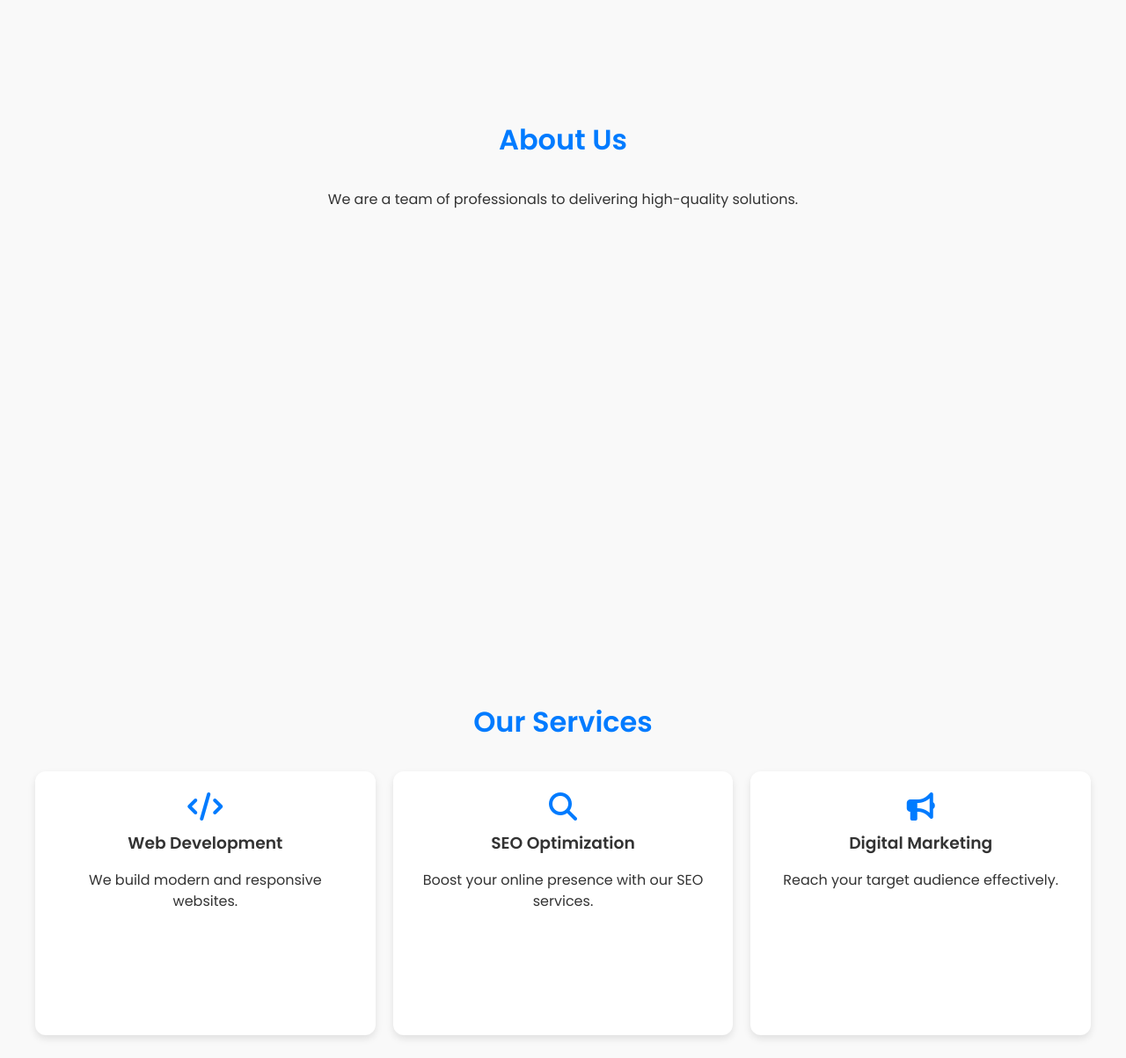
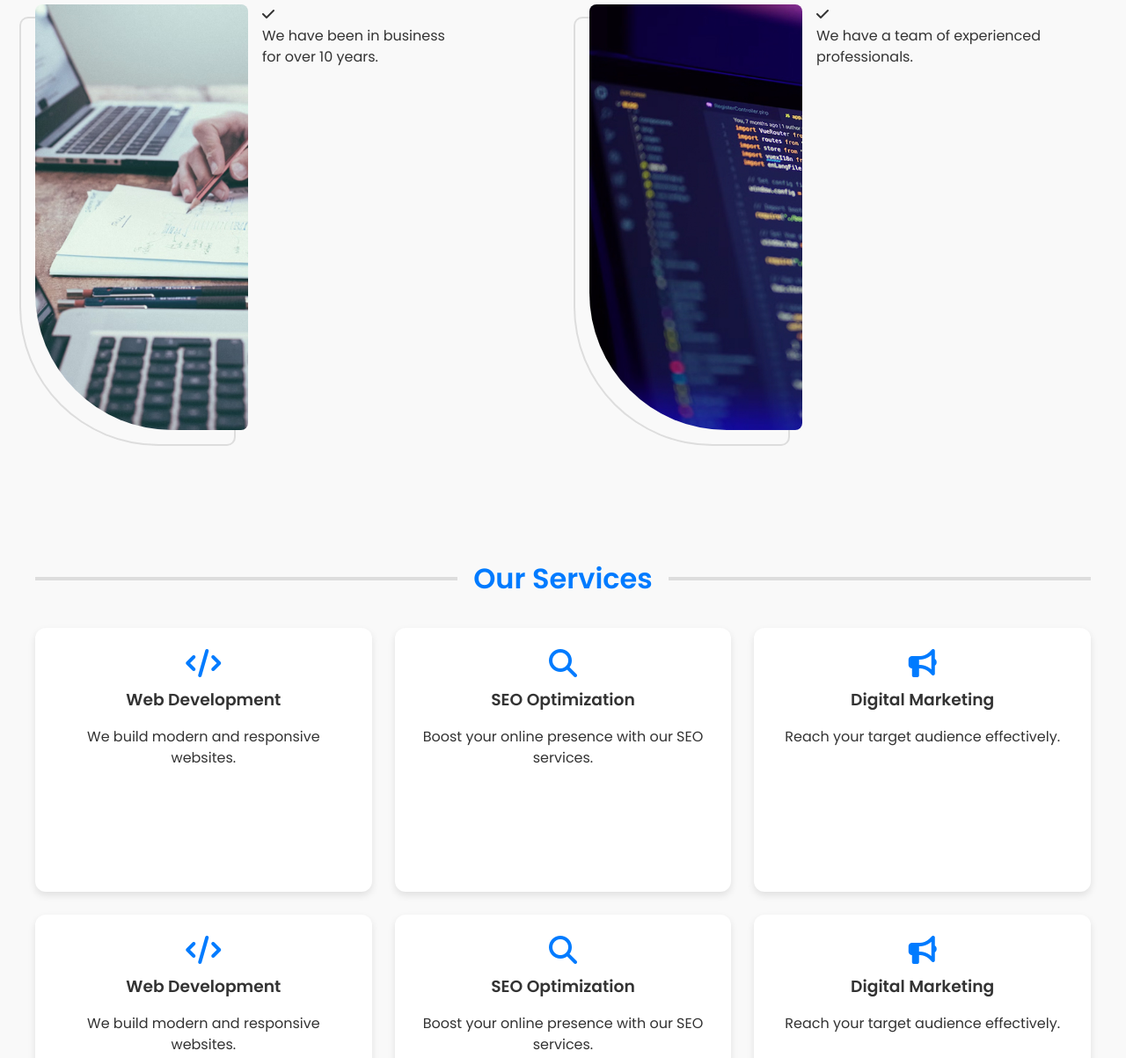
Before and after one commit to yevhen-lymar/landing-page-project-idea-01, a plain HTML site: page index.html in a window 1280 px wide. Shown: the part 1000-2203 px from the top of the page at 88% size. Drawn offline with Linux system fonts and the light colour scheme.

Commit message:
edit styles, add about img

```diff
--- a/index.html
+++ b/index.html
@@ -23,7 +23,9 @@
     <!-- HEADER -->
     <header class="header" id="header">
       <div class="container">
-        <div class="header__logo">LandingLogo</div>
+        <div class="header__logo">
+          <a href="#hero" class="header__logo-link">LandingLogo</a>
+        </div>
         <nav class="header__nav">
           <ul class="header__list">
             <li class="header__item">
@@ -63,6 +65,35 @@
           <p class="about__description">
             We are a team of professionals to delivering high-quality solutions.
           </p>
+          <div class="about__content">
+            <div class="about__item">
+              <img
+                src="./images/about-image-work.jpg"
+                alt="Working"
+                class="about__item-img"
+              />
+              <div class="about__item-info">
+                <i class="fa fa-check about__icon"></i>
+                <p class="about__text">
+                  We have been in business<br />
+                  for over 10 years.
+                </p>
+              </div>
+            </div>
+            <div class="about__item">
+              <img
+                src="./images/about-image-programming.jpg"
+                alt="Programming"
+                class="about__item-img"
+              />
+              <div class="about__item-info">
+                <i class="fa fa-check about__icon"></i>
+                <p class="about__text">
+                  We have a team of experienced professionals.
+                </p>
+              </div>
+            </div>
+          </div>
         </div>
       </section>
 
@@ -71,6 +102,27 @@
         <div class="container">
           <h2 class="services__title">Our Services</h2>
           <ul class="services__list">
+            <li class="services__item">
+              <i class="fa fa-code services__icon"></i>
+              <h3 class="services__name">Web Development</h3>
+              <p class="services__description">
+                We build modern and responsive websites.
+              </p>
+            </li>
+            <li class="services__item">
+              <i class="fa-solid fa-magnifying-glass services__icon"></i>
+              <h3 class="services__name">SEO Optimization</h3>
+              <p class="services__description">
+                Boost your online presence with our SEO services.
+              </p>
+            </li>
+            <li class="services__item">
+              <i class="fa-solid fa-bullhorn services__icon"></i>
+              <h3 class="services__name">Digital Marketing</h3>
+              <p class="services__description">
+                Reach your target audience effectively.
+              </p>
+            </li>
             <li class="services__item">
               <i class="fa fa-code services__icon"></i>
               <h3 class="services__name">Web Development</h3>
@@ -107,6 +159,7 @@
               <p class="contact__text">Address: 123 Main Street, City</p>
 
               <iframe
+                class="contact__map"
                 src="https://www.google.com/maps/embed?pb=!1m18!1m12!1m3!1d387191.33750346623!2d-73.97968099999999!3d40.6974881!2m3!1f0!2f0!3f0!3m2!1i1024!2i768!4f13.1!3m3!1m2!1s0x89c24fa5d33f083b%3A0xc80b8f06e177fe62!2z0J3RjNGOLdCZ0L7RgNC6LCDQodC_0L7Qu9GD0YfQtdC90ZYg0KjRgtCw0YLQuCDQkNC80LXRgNC40LrQuA!5e0!3m2!1suk!2sua!4v1734974600191!5m2!1suk!2sua"
                 width="400"
                 height="400"
--- a/style/style.css
+++ b/style/style.css
@@ -13,7 +13,9 @@
   --footer-height-size: 96px;
 }
 /* COMMON STYLES */
-* {
+*,
+::after,
+::before {
   box-sizing: border-box;
   margin: 0;
   padding: 0;
@@ -45,16 +47,6 @@ section {
   padding: var(--header-height-size) 24px var(--footer-height-size) 24px;
 }
 
-.about__title,
-.services__title,
-.contact__title {
-  font-size: 2rem;
-  text-align: center;
-  color: var(--primary-color);
-  margin-bottom: 32px;
-  animation: fadeIn 1s ease forwards;
-}
-
 .hero__button,
 .header__link {
   transition: all 0.3s ease-in-out;
@@ -72,6 +64,7 @@ section {
 }
 
 .container {
+  width: 100%;
   max-width: 1200px;
   margin: 0 auto;
 }
@@ -85,6 +78,43 @@ section {
   justify-content: center;
   align-items: center;
   height: 100%;
+}
+
+.about__title,
+.services__title,
+.contact__title {
+  width: 100%;
+  position: relative;
+  font-size: 2rem;
+  text-align: center;
+  color: var(--primary-color);
+  margin-bottom: 32px;
+  animation: fadeIn 1s ease forwards;
+}
+
+.about__title::before,
+.services__title::before,
+.contact__title::before,
+.about__title::after,
+.services__title::after,
+.contact__title::after {
+  content: "";
+  display: block;
+  width: 40%;
+  border: 2px solid var(--border-color);
+  position: absolute;
+  bottom: 22px;
+}
+.about__title::before,
+.services__title::before,
+.contact__title::before {
+  left: 0;
+}
+
+.about__title::after,
+.services__title::after,
+.contact__title::after {
+  right: 0;
 }
 
 .animated {
@@ -153,6 +183,7 @@ section {
   background-repeat: no-repeat;
   background-position: center top;
   background-size: cover;
+  background-attachment: fixed;
 }
 
 .hero__title,
@@ -174,7 +205,7 @@ section {
 
 .hero__button {
   display: inline-block;
-  padding: 12px 36px;
+  padding: 16px 54px;
   background-color: var(--secondary-color);
   color: var(--white-color);
   font-size: 1rem;
@@ -208,19 +239,38 @@ section {
   margin: 0 auto;
   max-width: 600px;
   color: var(--main-text-color);
+  margin-bottom: var(--gap-size);
 }
 
+.about__content {
+  width: 100%;
+  display: flex;
+  gap: 60px;
+  flex-wrap: wrap;
+}
+
+.about__item {
+  display: flex;
+  flex-basis: calc((100% - 60px) / 2);
+  gap: var(--gap-size);
+}
+
+.about__item-img {
+  height: 484px;
+  border-radius: 8px 8px 8px 156px;
+  box-shadow: -16px 16px 0 0 var(--main-bg-color),
+    -16px 16px 0 2px var(--border-color);
+}
 /* SERVICES SECTION STYLES */
 
 .services__list {
   display: flex;
-  gap: 20px;
-  justify-content: center;
+  flex-wrap: wrap;
+  gap: 26px;
 }
 
 .services__item {
-  flex-shrink: 1;
-  flex-basis: calc((100% - 20px) / 3);
+  flex-basis: calc((100% - 52px) / 3);
   height: 300px;
   text-align: center;
   background-color: var(--white-color);
@@ -228,6 +278,7 @@ section {
   border-radius: 12px;
   box-shadow: 0 4px 8px rgba(0, 0, 0, 0.1);
   transition: transform 0.3s ease, box-shadow 0.3s ease;
+  cursor: pointer;
 }
 
 .services__item:hover {
@@ -251,11 +302,8 @@ section {
   gap: 16px;
 }
 
-.contact__info {
-  /* flex-grow: 2; */
-  flex-shrink: 0;
-  /* flex-basis: calc((100% - 16px) / 2); */
-}
+/* .contact__info {
+} */
 
 .contact__text {
   margin: 12px 0;
@@ -265,7 +313,6 @@ section {
 
 .contact__form {
   flex-grow: 1;
-  flex-basis: calc((100% - 16px) / 2);
   display: flex;
   flex-direction: column;
   gap: 16px;
```
Also changed, not shown: images/about-image-programming.avif (added), images/about-image-programming.jpg (added), images/about-image-work.avif (added), images/about-image-work.jpg (added).
